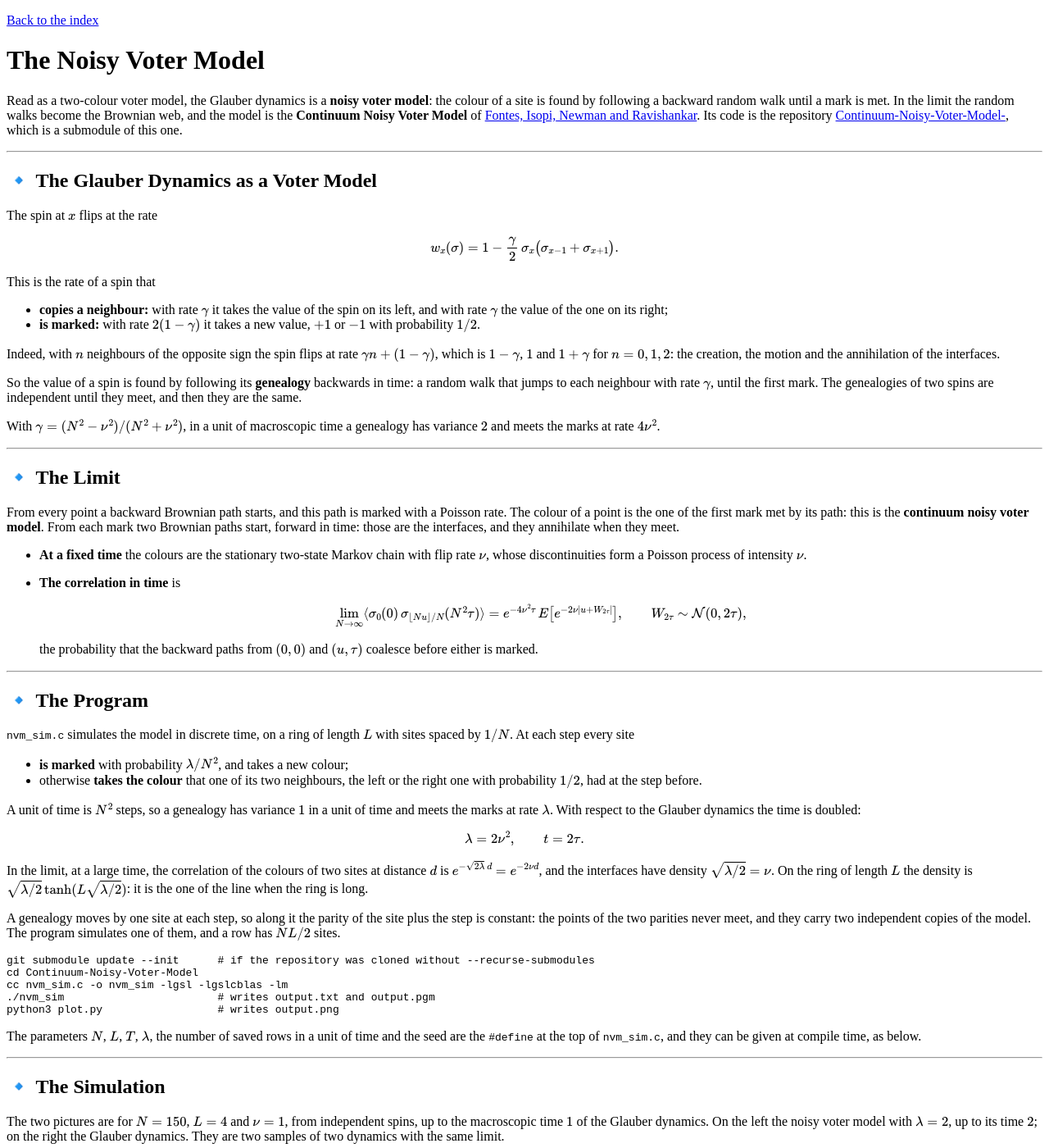
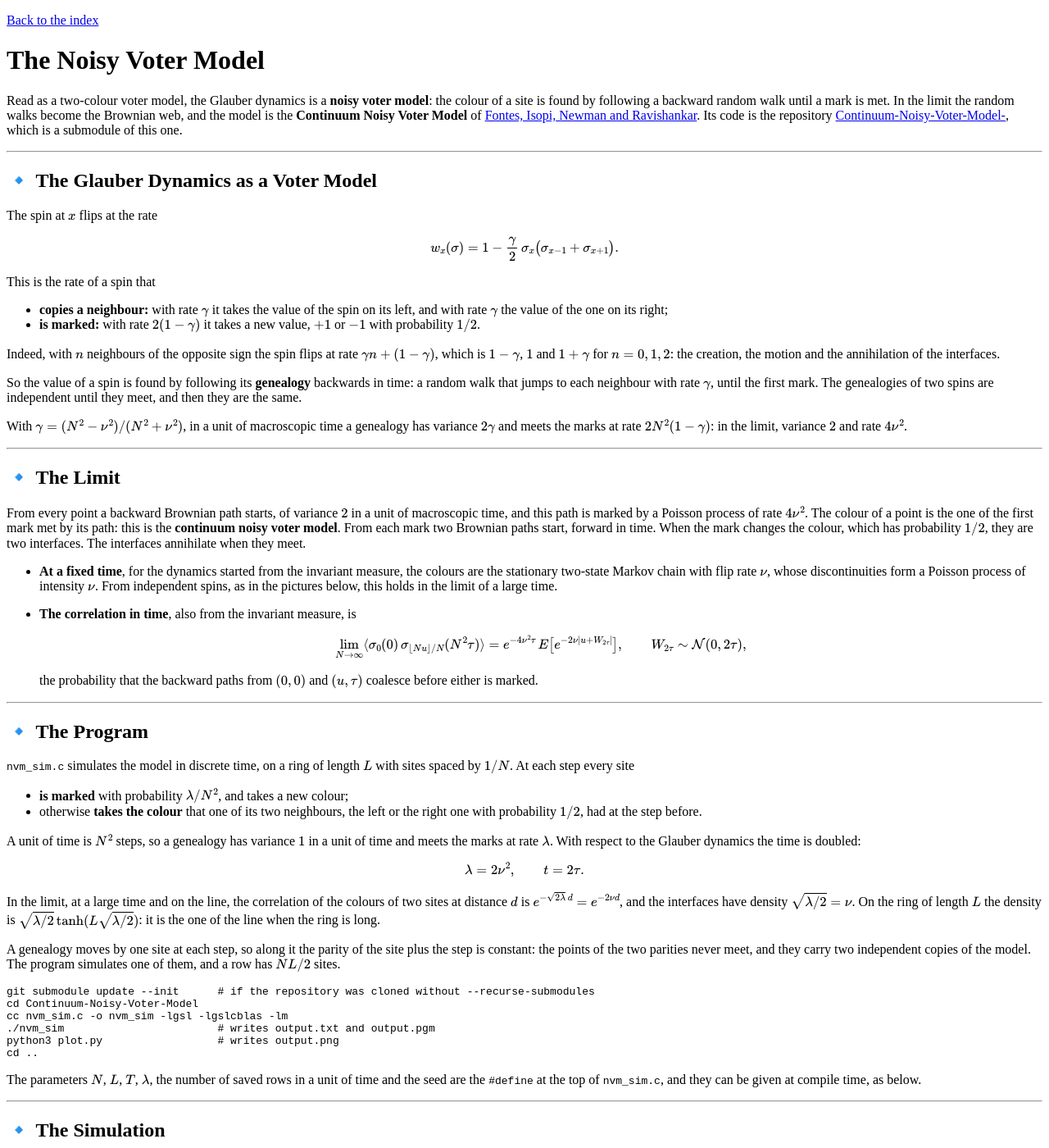
Before and after one commit to alessandrogubbiotti/Glauber, a Jekyll site: the page built from docs/voter.md, in a window 1280 px wide and 1400 px high. Shown: the whole window at 82% size. Built offline with Jekyll 4.4.1, drawn with Linux system fonts in a browser that asks for light colours; some of the changed text lies outside the part shown.

Commit message:
Pages: the marks and the interfaces of the noisy voter model
The page said that the two forward paths of each mark are the interfaces.
With two colours a mark changes the colour with probability 1/2, and only
then its two paths are interfaces: the creation has rate 1-gamma, half of
the rate 2(1-gamma) of the marks. Corrected, and the rate of the marks in
the limit, 4 nu^2, is now written.

The two facts of The Limit, the Markov chain at a fixed time and the
correlation in time, are for the dynamics started from the invariant
measure: said it, since the pictures start from independent spins.

The variance 2 and the rate 4 nu^2 of a genealogy are the ones of the limit:
for the gamma of the same sentence they are 2 gamma and 2 N^2 (1-gamma).
The correlation exp(-2 nu d) is the one of the line: said it.

The block of the check did not enter the folder of the submodule, and it
ran the same executable for each seed, while the seed is given at compile
time: now it is a loop that compiles and runs. The first block goes back
to the root at the end, as the second one does.

Checked: kramdown gives the 61 formulas and the 4 displays unaltered, and
the 4 blocks of code. The loop of the check, as it is written, gives the
ten densities of the page.

````diff
--- a/docs/voter.md
+++ b/docs/voter.md
@@ -28,16 +28,16 @@ Indeed, with $n$ neighbours of the opposite sign the spin flips at rate $\gamma
 
 So the value of a spin is found by following its **genealogy** backwards in time: a random walk that jumps to each neighbour with rate $\gamma$, until the first mark. The genealogies of two spins are independent until they meet, and then they are the same.
 
-With $\gamma = (N^2-\nu^2)/(N^2+\nu^2)$, in a unit of macroscopic time a genealogy has variance $2$ and meets the marks at rate $4\nu^2$.
+With $\gamma = (N^2-\nu^2)/(N^2+\nu^2)$, in a unit of macroscopic time a genealogy has variance $2\gamma$ and meets the marks at rate $2N^2(1-\gamma)$: in the limit, variance $2$ and rate $4\nu^2$.
 
 ---
 
 ## 🔹 The Limit
 
-From every point a backward Brownian path starts, and this path is marked with a Poisson rate. The colour of a point is the one of the first mark met by its path: this is the **continuum noisy voter model**. From each mark two Brownian paths start, forward in time: those are the interfaces, and they annihilate when they meet.
+From every point a backward Brownian path starts, of variance $2$ in a unit of macroscopic time, and this path is marked by a Poisson process of rate $4\nu^2$. The colour of a point is the one of the first mark met by its path: this is the **continuum noisy voter model**. From each mark two Brownian paths start, forward in time. When the mark changes the colour, which has probability $1/2$, they are two interfaces. The interfaces annihilate when they meet.
 
-- **At a fixed time** the colours are the stationary two-state Markov chain with flip rate $\nu$, whose discontinuities form a Poisson process of intensity $\nu$.
-- **The correlation in time** is
+- **At a fixed time**, for the dynamics started from the invariant measure, the colours are the stationary two-state Markov chain with flip rate $\nu$, whose discontinuities form a Poisson process of intensity $\nu$. From independent spins, as in the pictures below, this holds in the limit of a large time.
+- **The correlation in time**, also from the invariant measure, is
 
   $$
   \lim_{N\to\infty}\langle\sigma_0(0)\,\sigma_{\lfloor Nu\rfloor/N}(N^2\tau)\rangle
@@ -62,7 +62,7 @@ $$
 \lambda = 2\nu^2, \qquad t = 2\tau.
 $$
 
-In the limit, at a large time, the correlation of the colours of two sites at distance $d$ is $e^{-\sqrt{2\lambda}\,d} = e^{-2\nu d}$, and the interfaces have density $\sqrt{\lambda/2} = \nu$. On the ring of length $L$ the density is $\sqrt{\lambda/2}\tanh(L\sqrt{\lambda/2})$: it is the one of the line when the ring is long.
+In the limit, at a large time and on the line, the correlation of the colours of two sites at distance $d$ is $e^{-\sqrt{2\lambda}\,d} = e^{-2\nu d}$, and the interfaces have density $\sqrt{\lambda/2} = \nu$. On the ring of length $L$ the density is $\sqrt{\lambda/2}\tanh(L\sqrt{\lambda/2})$: it is the one of the line when the ring is long.
 
 A genealogy moves by one site at each step, so along it the parity of the site plus the step is constant: the points of the two parities never meet, and they carry two independent copies of the model. The program simulates one of them, and a row has $NL/2$ sites.
 
@@ -72,6 +72,7 @@ cd Continuum-Noisy-Voter-Model
 cc nvm_sim.c -o nvm_sim -lgsl -lgslcblas -lm
 ./nvm_sim                        # writes output.txt and output.pgm
 python3 plot.py                  # writes output.png
+cd ..
 ```
 
 The parameters $N$, $L$, $T$, $\lambda$, the number of saved rows in a unit of time and the seed are the `#define` at the top of `nvm_sim.c`, and they can be given at compile time, as below.
@@ -118,9 +119,12 @@ $$
 
 and the density of the interfaces is $N(1-r)/4$. The program prints the density of the interfaces, averaged over the second half of the run, next to its limit.
 
-- **With $N = 100$, $L = 200$, $\lambda = 2$**, up to the time $6$, ten runs give $0.985 \pm 0.007$. On the lattice it is $0.980$, and in the limit $1$.
+- **With $N = 100$, $L = 200$, $\lambda = 2$**, up to the time $6$, ten runs give $0.985 \pm 0.007$. On the lattice it is $0.980$, and in the limit $1$. The seed is given at compile time, so the program is compiled once for each seed, from $1$ to $10$.
 
 ```bash
-cc -DN=100 -DL=200 -DT=6 -DLAMBDA=2 -DSEED=1 nvm_sim.c -o nvm_sim -lgsl -lgslcblas -lm
-./nvm_sim                        # once for each seed, from 1 to 10
+cd Continuum-Noisy-Voter-Model
+for s in 1 2 3 4 5 6 7 8 9 10; do
+    cc -DN=100 -DL=200 -DT=6 -DLAMBDA=2 -DSEED=$s nvm_sim.c -o nvm_sim -lgsl -lgslcblas -lm
+    ./nvm_sim
+done
 ```
````
